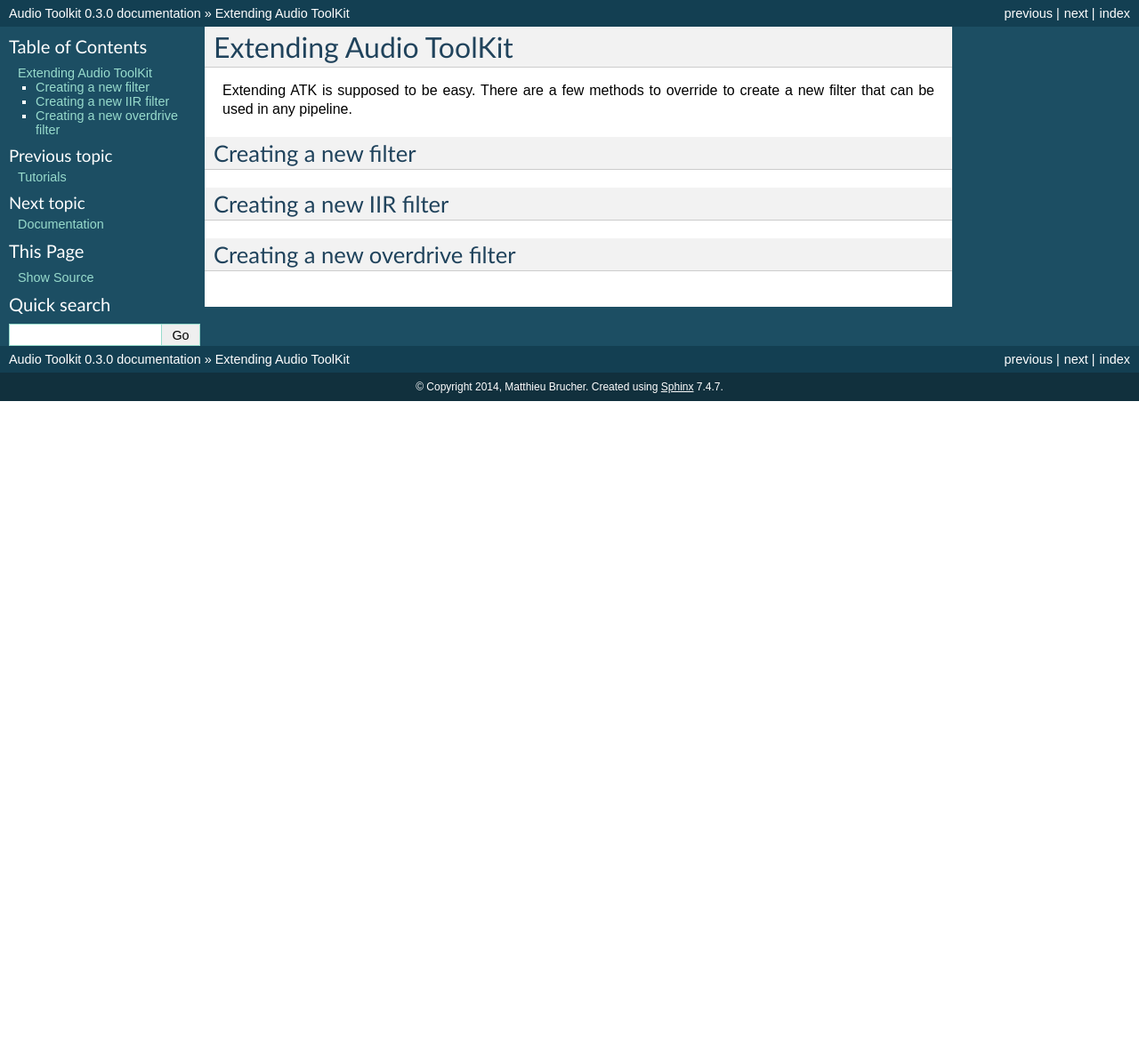
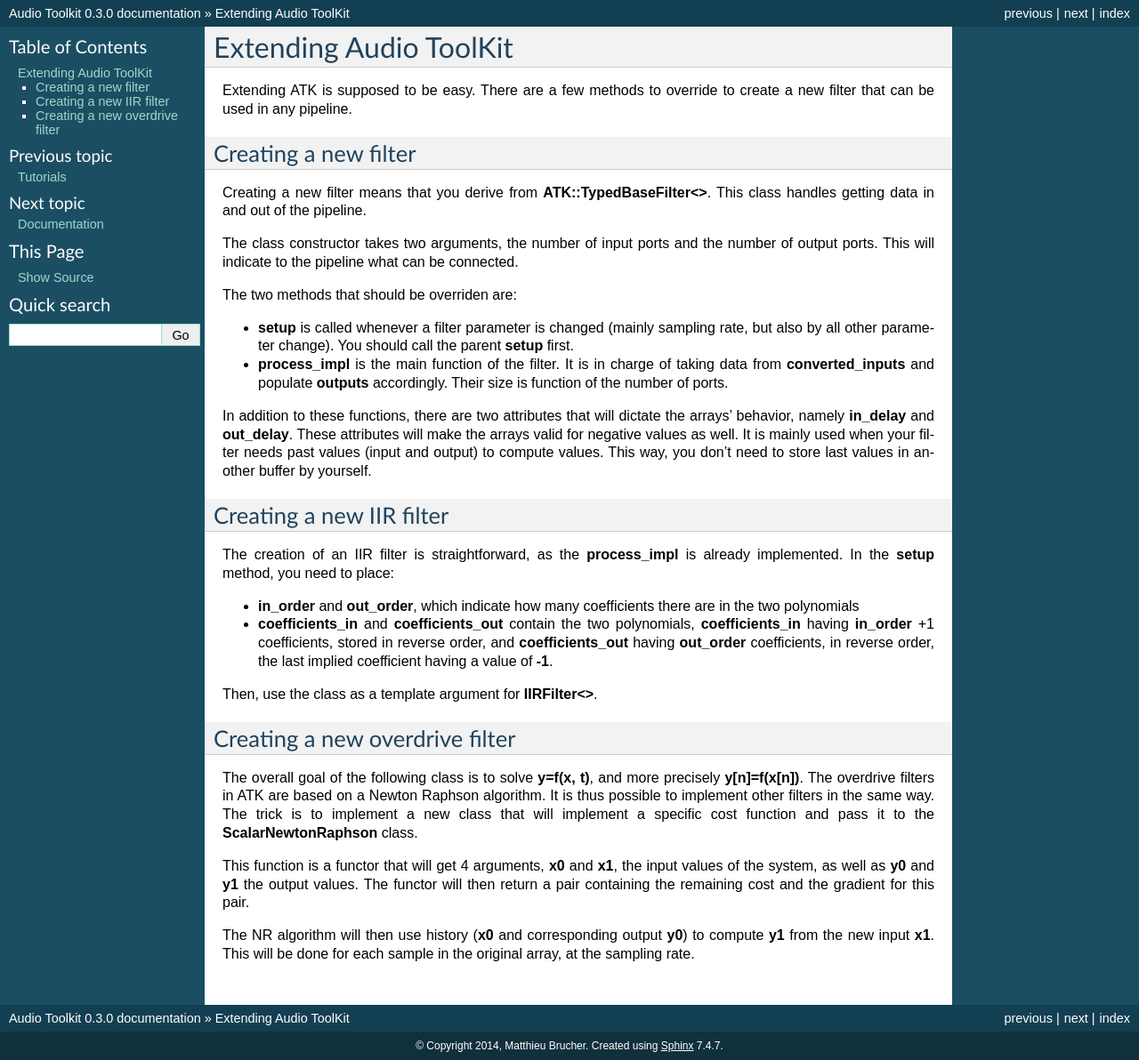
Before and after one commit to mbrucher/AudioTK, a Sphinx documentation site: the page built from doc/source/extending.rst, in a window 1280 px wide. Shown: the whole page at 89% size. Built offline with Sphinx 7.4.7, drawn with Linux system fonts in a browser that asks for light colours; before the commit the page ends 900 px from its top, so only the background shows below that.

Commit message:
Finished the extending chapter

```diff
--- a/doc/source/extending.rst
+++ b/doc/source/extending.rst
@@ -7,8 +7,50 @@
 Creating a new filter
 #####################
 
+Creating a new filter means that you derive from **ATK::TypedBaseFilter<>**.
+This class handles getting data in and out of the pipeline.
+
+The class constructor takes two arguments, the number of input ports and the
+number of output ports. This will indicate to the pipeline what can be
+connected.
+
+The two methods that should be overriden are:
+
+* **setup** is called whenever a filter parameter is changed (mainly sampling rate, but also by all other parameter change). You should call the parent **setup** first.
+
+* **process_impl** is the main function of the filter. It is in charge of taking data from **converted_inputs** and populate **outputs** accordingly. Their size is function of the number of ports.
+
+In addition to these functions, there are two attributes that will dictate the
+arrays' behavior, namely **in_delay** and **out_delay**. These attributes will
+make the arrays valid for negative values as well. It is mainly used when your
+filter needs past values (input and output) to compute values. This way, you
+don't need to store last values in another buffer by yourself.
+
 Creating a new IIR filter
 #########################
 
+The creation of an IIR filter is straightforward, as the **process_impl** is
+already implemented. In the **setup** method, you need to place:
+
+* **in_order** and **out_order**, which indicate how many coefficients there are in the two polynomials
+* **coefficients_in** and **coefficients_out** contain the two polynomials, **coefficients_in** having **in_order** +1 coefficients, stored in reverse order, and **coefficients_out** having **out_order** coefficients, in reverse order, the last implied coefficient having a value of **-1**.
+
+Then, use the class as a template argument for **IIRFilter<>**.
+
 Creating a new overdrive filter
 ###############################
+
+The overall goal of the following class is to solve **y=f(x, t)**, and more
+precisely **y[n]=f(x[n])**. The overdrive filters in ATK are based on a Newton
+Raphson algorithm. It is thus possible to implement other filters in the same
+way. The trick is to implement a new class that will implement a specific cost
+function and pass it to the **ScalarNewtonRaphson** class.
+
+This function is a functor that will get 4 arguments, **x0** and **x1**, the
+input values of the system, as well as **y0** and **y1** the output values. The
+functor will then return a pair containing the remaining cost and the gradient
+for this pair.
+
+The NR algorithm will then use history (**x0** and corresponding output **y0**)
+to compute **y1** from the new input **x1**. This will be done for each sample
+in the original array, at the sampling rate.
--- a/doc/source/tutorials.rst
+++ b/doc/source/tutorials.rst
@@ -1,5 +1,9 @@
 Tutorials
 =========
+
+Audio Toolkit is about creating pipelines. Each filter offers a number of input
+ports and another number of output ports. All inputs have to be connected to
+another filter, and then the pipeline is used by calling **process**.
 
 Creating a basic pipeline
 #########################
```
Also changed, not shown: 1 other file.
